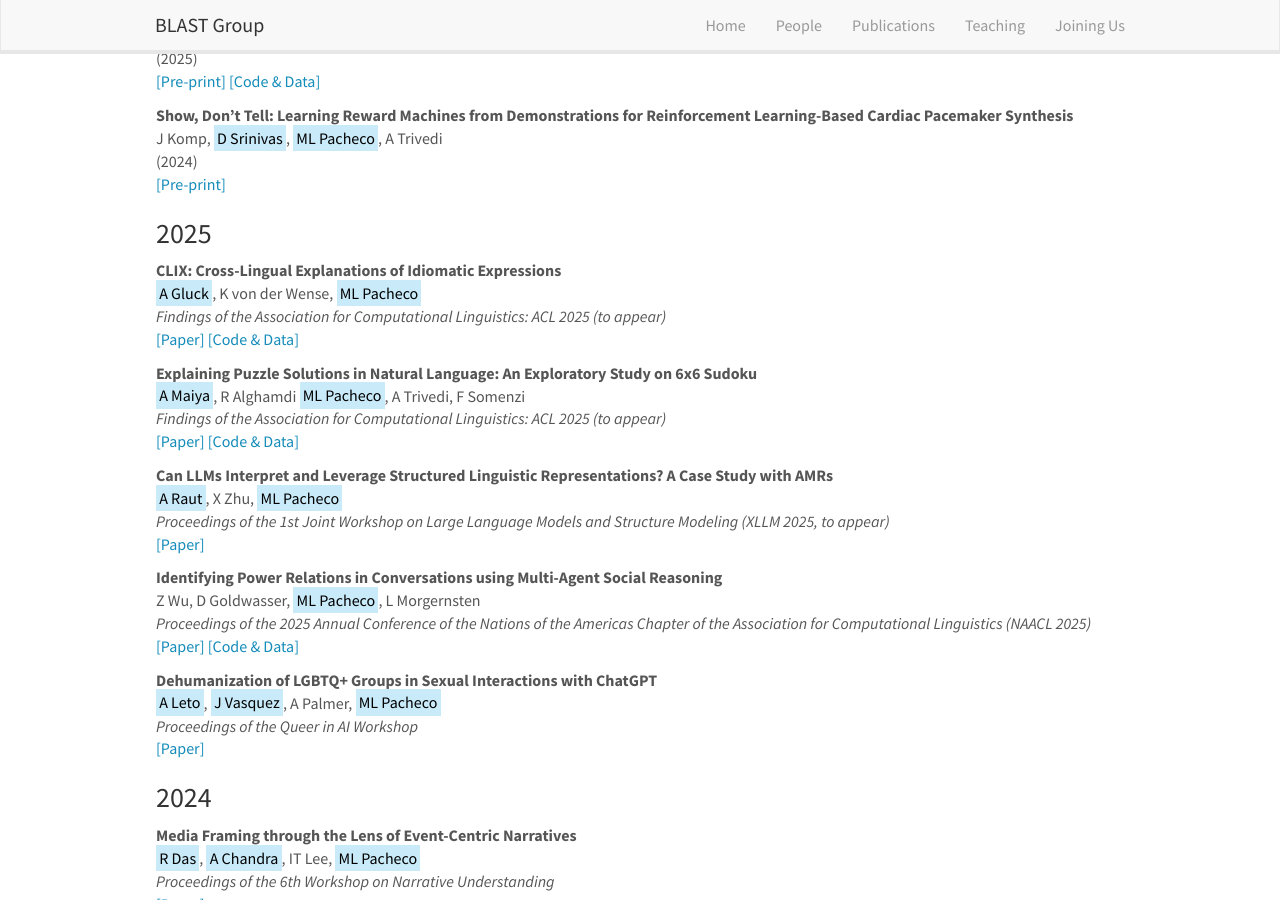
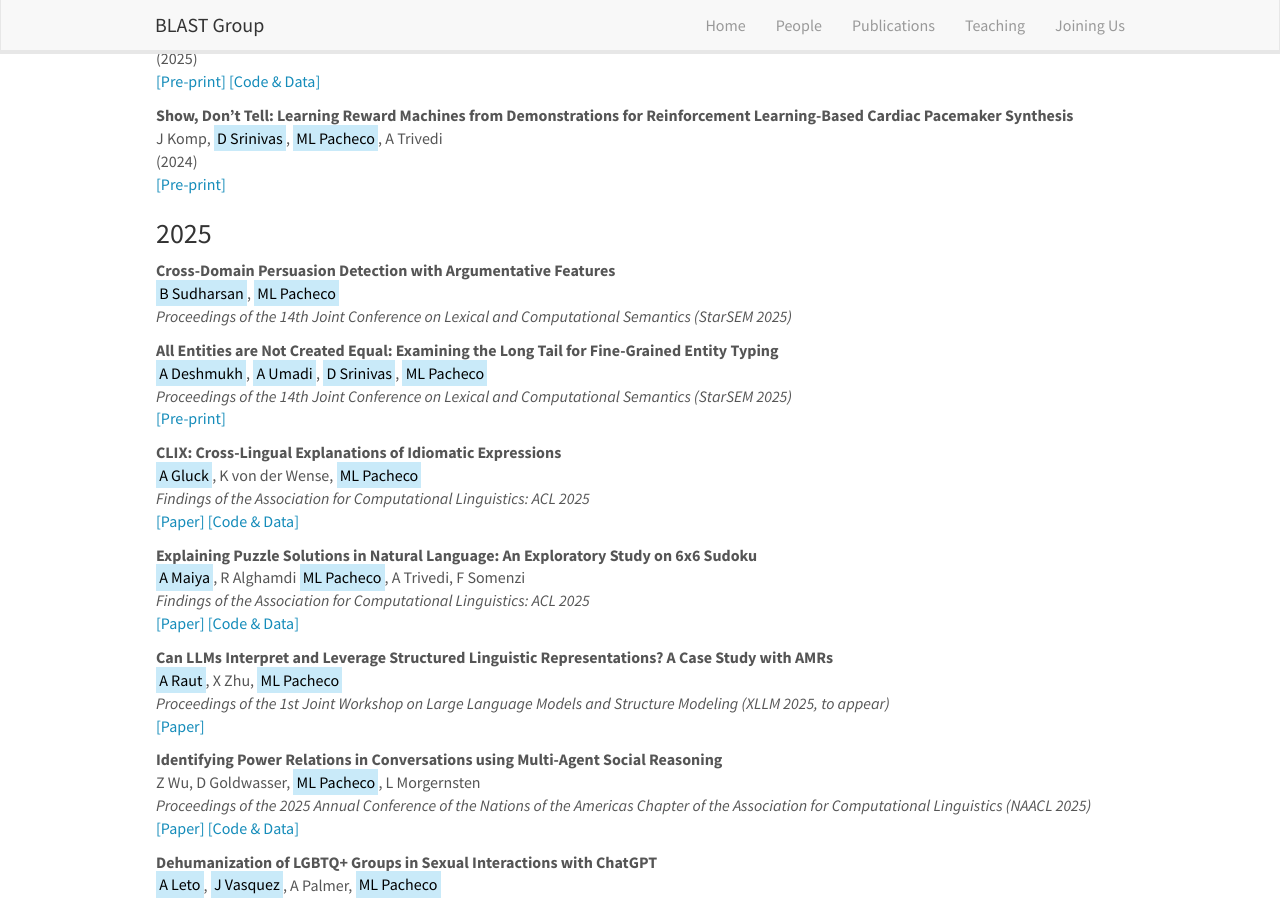
Before and after one commit to blast-cu/blast-cu.github.io, a Jekyll site: the page built from _pages/publications.md, in a window 1280 px wide and 900 px high, scrolled down 430 px. Built offline with Jekyll 4.4.1, drawn with Linux system fonts in a browser that asks for light colours; nearby versions of some CDN libraries.

Commit message:
Update publist_2025.yml

```diff
--- a/_data/publist_2025.yml
+++ b/_data/publist_2025.yml
@@ -1,7 +1,22 @@
+- title: "Cross-Domain Persuasion Detection with Argumentative Features"
+  authors: <mark>B Sudharsan</mark>, <mark>ML Pacheco</mark>
+  highlight: 0
+  venue: "Proceedings of the 14th Joint Conference on Lexical and Computational Semantics (StarSEM 2025)"
+  year: 2025
+
+- title: "All Entities are Not Created Equal: Examining the Long Tail for Fine-Grained Entity Typing"
+  authors: <mark>A Deshmukh</mark>, <mark>A Umadi</mark>, <mark>D Srinivas</mark>, <mark>ML Pacheco</mark>
+  highlight: 0
+  venue: "Proceedings of the 14th Joint Conference on Lexical and Computational Semantics (StarSEM 2025)"
+  link:
+    url: https://arxiv.org/abs/2410.17355
+    display: \[Pre-print\]
+  year: 2025
+
 - title: "CLIX: Cross-Lingual Explanations of Idiomatic Expressions"
   authors: <mark>A Gluck</mark>, K von der Wense, <mark>ML Pacheco</mark>
   highlight: 0
-  venue: "Findings of the Association for Computational Linguistics: ACL 2025 (to appear)"
+  venue: "Findings of the Association for Computational Linguistics: ACL 2025"
   link:
     url: https://aclanthology.org/2025.findings-acl.233/
     display: \[Paper\]
@@ -13,7 +28,7 @@
 - title: "Explaining Puzzle Solutions in Natural Language: An Exploratory Study on 6x6 Sudoku"
   authors: <mark>A Maiya</mark>, R Alghamdi <mark>ML Pacheco</mark>, A Trivedi, F Somenzi
   highlight: 0
-  venue: "Findings of the Association for Computational Linguistics: ACL 2025 (to appear)"
+  venue: "Findings of the Association for Computational Linguistics: ACL 2025"
   link:
     url: https://aclanthology.org/2025.findings-acl.155/
     display: \[Paper\]
```
